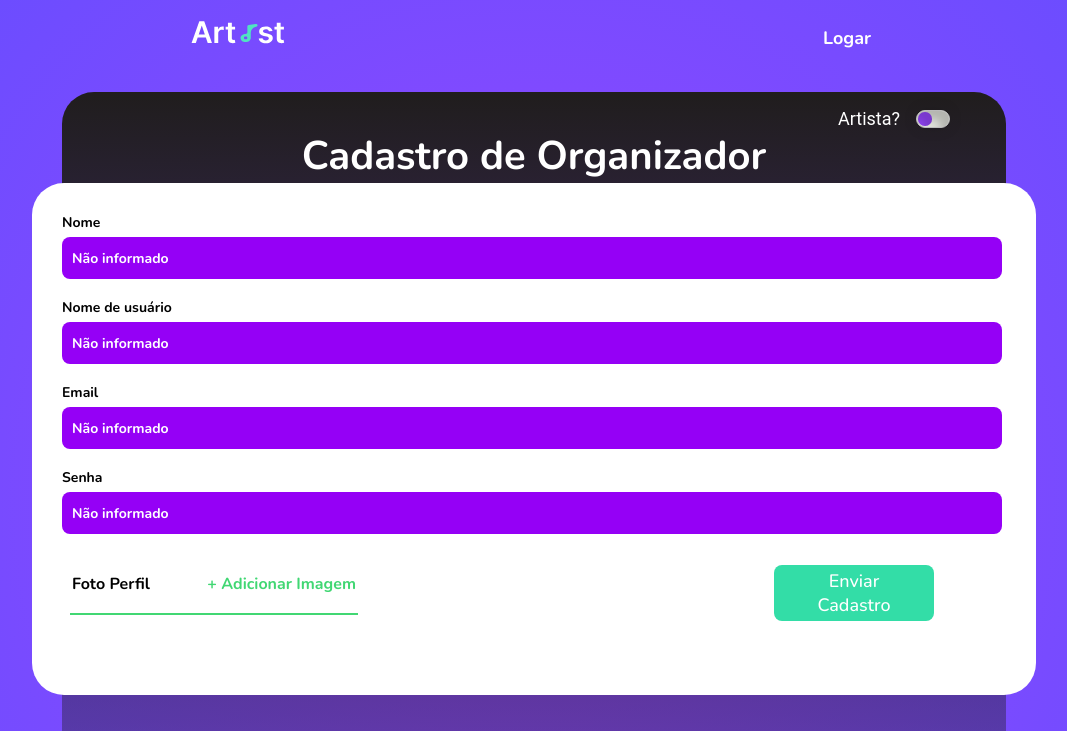
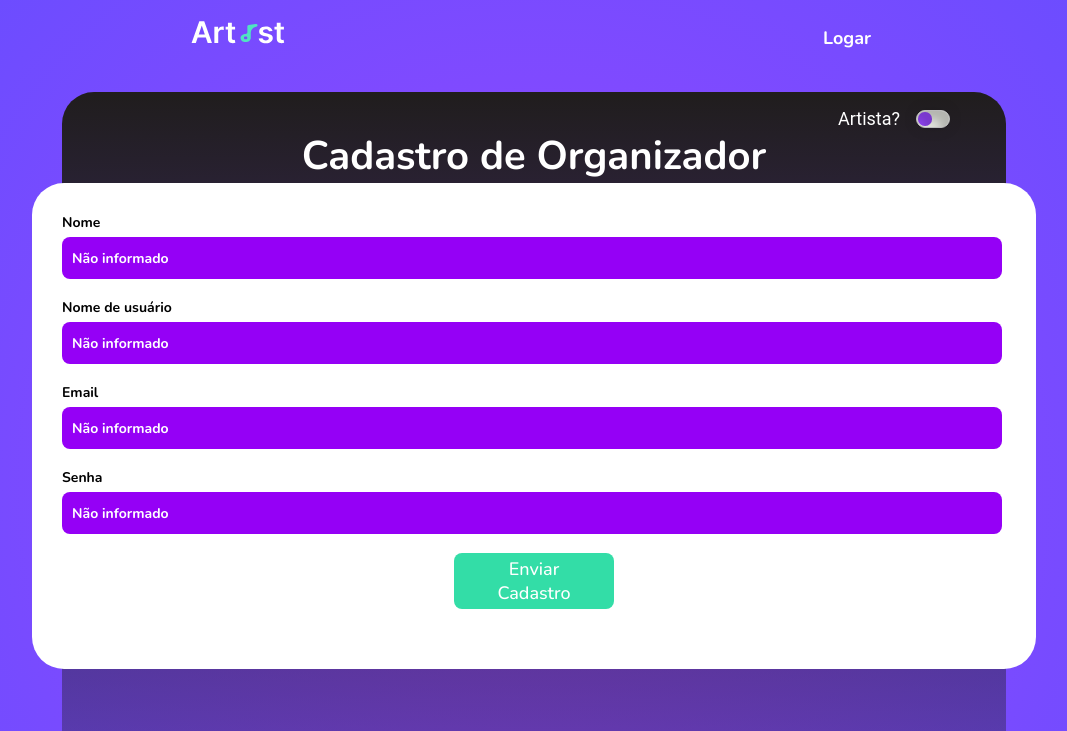
Before and after one commit to Vinicius2407/artistFrontEnd, a React (Vite) app: page /sign-up in a window 1280 px wide. Shown: the top 731 px of the page, without its empty margins (106-1173 px from the left). Built offline with nearby package versions, Linux system fonts and the light colour scheme.

Commit message:
Fazendo validação de campos verificados

```diff
--- a/src/components/FormSignIn/index.tsx
+++ b/src/components/FormSignIn/index.tsx
@@ -12,6 +12,8 @@ import { useHistory } from "react-router-dom";
 
 export function FormSingIn() {
    const [formData, setFormData] = useState<ILogin>({} as ILogin);
+   const [formError, setFormError] = useState<boolean>(false);
+
    const history = useHistory();
 
    function handleLogin(data: ILocalStorage) {
@@ -24,6 +26,25 @@ export function FormSingIn() {
       history.push(`/home`);
    }
 
+   function handleChangeUser(event: React.ChangeEvent<HTMLInputElement>) {
+      const { id, value } = event.target;
+      if (value.trim() === '') {
+         setFormError(true);
+         setFormData({ ...formData, [id]: value })
+      } else {
+         setFormError(false);
+         setFormData({ ...formData, [id]: value })
+      }
+   }
+
+   function handleKeyDown(event: React.KeyboardEvent<HTMLInputElement>) {
+      if (event.key === "Enter" || event.key === "NumpadEnter" || event.keyCode === 13) {
+         console.log("enter");
+         event.preventDefault();
+         handleSubmit();
+      }
+   }
+
    const handleSubmit = async () => {
 
       const data = {
@@ -31,8 +52,12 @@ export function FormSingIn() {
          password: formData.password
       };
 
+      if (!data.username || !data.password) {
+         setFormError(true);
+         return;
+      } else {
          await api.post("/login", data).then(response => {
-         if (response.status == 200){
+            if (response.status == 200) {
                handleLogin(
                   response.data
                )
@@ -40,16 +65,17 @@ export function FormSingIn() {
          }).catch(resposta => {
             console.log('erro - ', resposta)
 
-         if (resposta.code == "ERR_BAD_REQUEST"){
+            if (resposta.code == "ERR_BAD_REQUEST") {
                alert("Usuario ou senha invalidos")
             }
          })
+      }
    }
 
    return (
       <>
          <Container>
-            <FormContainer>
+            <FormContainer onKeyDown={handleKeyDown}>
                <InputLabelContainer>
                   <TextLabel
                      style={{
@@ -57,11 +83,11 @@ export function FormSingIn() {
                         fontSize: pxToRem(20),
                         fontWeight: 700,
                      }}>Username:</TextLabel>
-
                   <Input
+                     id="username"
                      placeholder="João"
                      className="inputName"
-                     onChange={(event) => setFormData({ ...formData, username: event.target.value })}
+                     onChange={handleChangeUser}
                      value={formData.username}
                      style={{
                         outline: 0,
@@ -70,18 +96,18 @@ export function FormSingIn() {
                         borderRadius: pxToRem(8),
                         background: "#EFF4F9",
                         color: "#000"
-                  }}/>
+                     }} />
 
                   <TextLabel style={{
                      color: "#FFFFFF",
                      fontSize: pxToRem(20),
                      fontWeight: 700,
                   }}>Senha:</TextLabel>
-
                   <Input
+                     id="password"
                      placeholder="**********"
                      className="inputName"
-                     onChange={(event) => setFormData({ ...formData, password: event.target.value })}
+                     onChange={handleChangeUser}
                      value={formData.password}
                      type="password"
                      style={{
@@ -91,15 +117,17 @@ export function FormSingIn() {
                         borderRadius: pxToRem(8),
                         background: "#EFF4F9",
                         color: "#000"
-                  }}/>
+                     }} />
                </InputLabelContainer>
 
+               {formError && <Text color="#FF0000" fontSize="1rem" textAlign="center">Preencha todos os campos</Text>}
                <Button
                   className="button-submit"
                   onClick={handleSubmit}
                   style={{
                      color: '#FFF',
-                  margin: "0 auto"
+                     margin: "auto auto",
+                     marginTop: "1rem",
                   }}>Login</Button>
             </FormContainer>
 
--- a/src/components/FormSignUp/index.tsx
+++ b/src/components/FormSignUp/index.tsx
@@ -8,7 +8,6 @@ import { api } from "../../services/api.service";
 import { pxToRem } from "../../utils/convertToRem.util";
 
 import { Input } from "../Input";
-import { Text } from "../Text";
 import { TextLabel } from "../TextLabel";
 
 import { Container, FormContainer, ImageContainer, ToggleWrapper } from "./styles";
@@ -17,8 +16,8 @@ import { IUser } from "../../interfaces/IUser";
 
 import { Form as FormDeFora, Column } from "../../pages/Evento/styles";
 import { DadosContainer } from "../../pages/Profile/styles";
-import { Files, ImportFiles, Line } from "../../pages/Post/styles";
-import FileList from "../FileList";
+import { Text } from "../Text";
+import { set } from "react-hook-form";
 
 
 export function Form() {
@@ -87,12 +86,27 @@ export function Form() {
       password: "",
    } as IUser);
 
+   const [formError, setFormError] = useState(false);
+
    function handleChangeUser(event: React.ChangeEvent<HTMLInputElement>) {
       const { id, value } = event.target;
+      if (value.trim() === '') {
+         setFormError(true);
+         setFormUser({ ...formUser, [id]: "" });
+      } else {
+         setFormError(false);
          setFormUser({ ...formUser, [id]: value });
       }
+   }
 
-   function handleSubmmitUser() {
+   function handleKeyDown(event: React.KeyboardEvent<HTMLInputElement>) {
+      if (event.key === "Enter" || event.key === "NumpadEnter" || event.keyCode === 13) {
+         event.preventDefault();
+         handleSubmitUser();
+      }
+   }
+
+   function handleSubmitUser() {
       const data = {
          name: formUser.name,
          username: formUser.username,
@@ -100,16 +114,17 @@ export function Form() {
          user_type: user_type,
          document: formUser.document,
          email: formUser.email,
-         profile_image: selectedFiles[0],
+         // profile_image: selectedFiles[0],
          cel_phone: formUser.cel_phone,
          status: formUser.status,
          addressId: formUser.addressId,
       }
 
-      if (!data.name || !data.username || !data.email || !data.password || !data.user_type || !data.profile_image) {
-         alert("Preencha todos os campos!");
+      if (!data.name || !data.username || !data.email || !data.password || !data.user_type) {
+         setFormError(true);
          return;
       } else {
+         setFormError(false);
          api.post("/users", data).then((response) => {
             alert("Usuário cadastrado com sucesso!");
             history.push("/sign-in");
@@ -126,7 +141,7 @@ export function Form() {
    return (
       <>
          <Container>
-            <FormContainer>
+            <FormContainer >
 
                <ToggleWrapper>
                   <div className="description">
@@ -144,7 +159,7 @@ export function Form() {
                   {isOrganizer === "organizer" ? " de Organizador" : " de Artista"}
                </TextLabel>
 
-               <DadosContainer style={{ paddingBottom: "0" }}>
+               <DadosContainer onKeyDown={handleKeyDown} style={{ paddingBottom: "0" }}>
                   <FormDeFora>
                      <Column spanAll>
                         <Input
@@ -237,7 +252,7 @@ export function Form() {
                            }}
                         />
                      </Column>
-                     <Files>
+                     {/* <Files>
                         <div style={{ display: 'flex', padding: '10px', justifyContent: 'space-between' }}>
                            <Text color="#000000"
                               fontSize={pxToRem(16)}
@@ -257,9 +272,12 @@ export function Form() {
                            display: "none",
                         }} />
                         {selectedFiles.length > 0 && <FileList files={selectedFiles} />}
-                     </Files>
+                     </Files> */}
                      <span></span>
-                     <Button style={{ margin: "auto auto" }} className="button-submit" type="submit" onClick={handleSubmmitUser}>Enviar Cadastro</Button>
+                     <div style={{ display: "flex", flexDirection: "column", justifyContent: "center", gap: "1rem" }}>
+                        {formError && <Text fontSize="1rem" color="#FF0000" textAlign="center">Preencha todos os campos </Text>}
+                        <Button style={{ margin: "auto auto" }} className="button-submit" type="button" onClick={handleSubmitUser}>Enviar Cadastro</Button>
+                     </div>
                   </FormDeFora>
                </DadosContainer>
 
```
Lines whose indentation alone changed are shown as unchanged.
